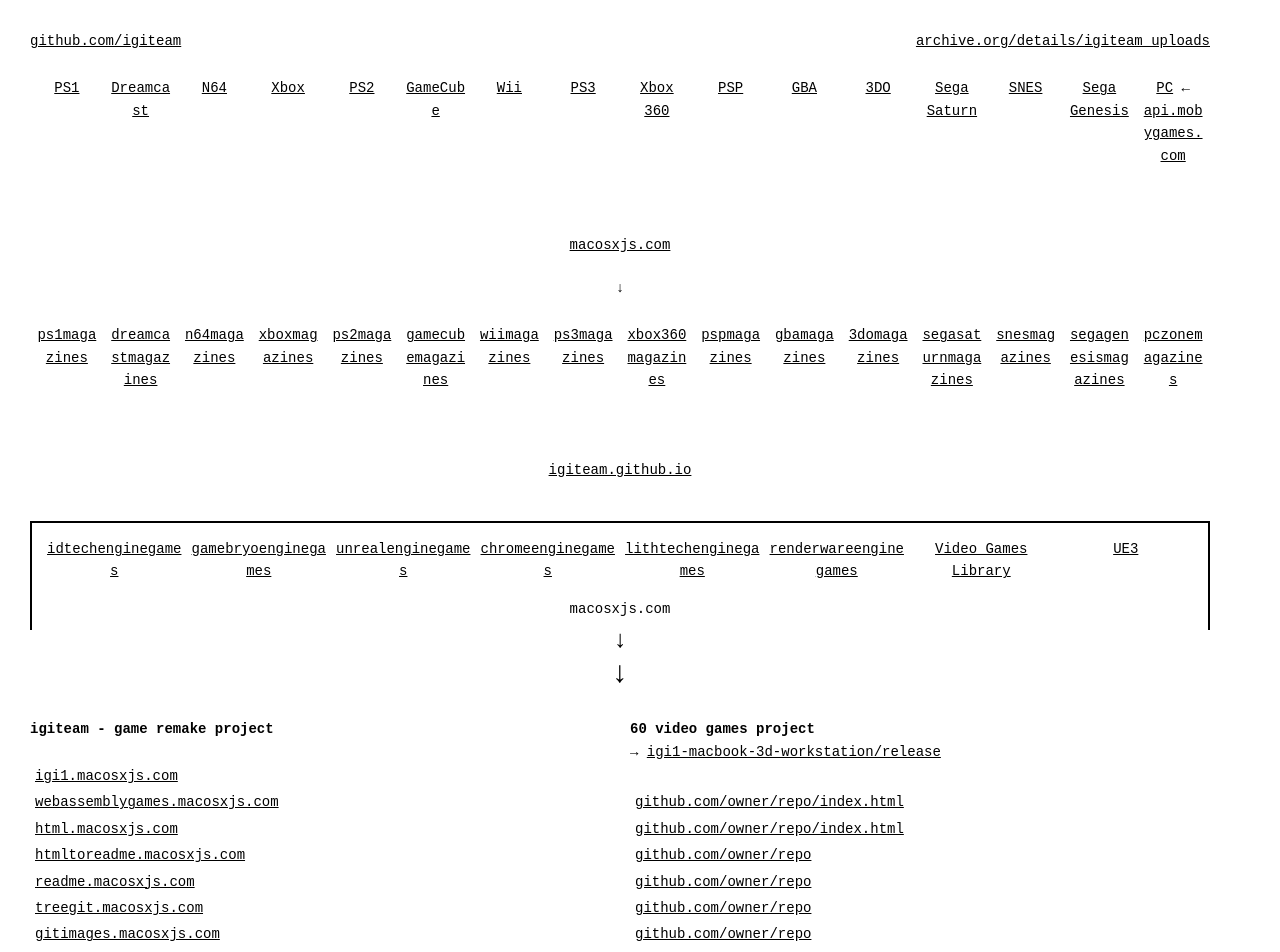
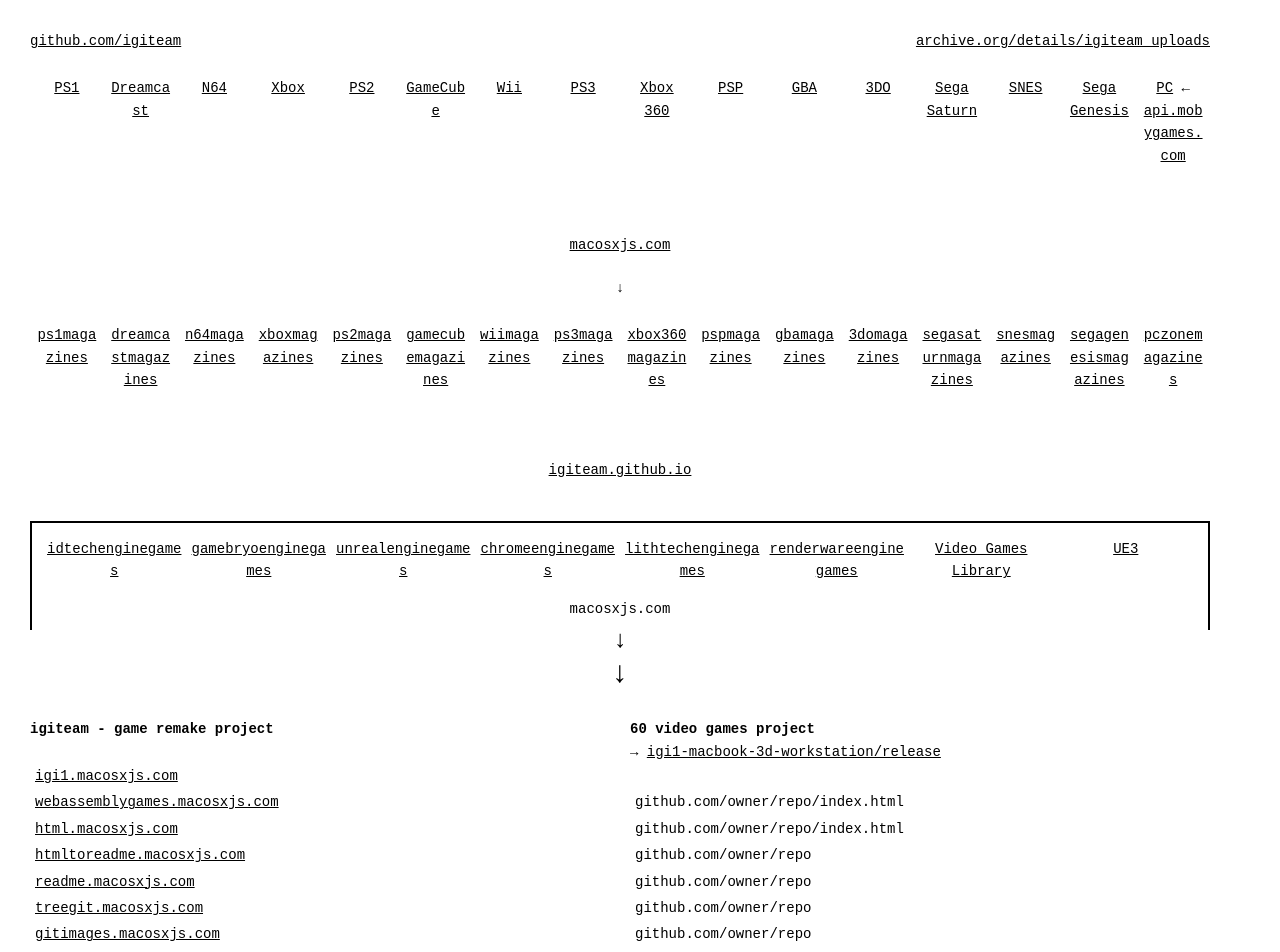
Before and after one commit to igiteam/igi, a plain HTML site: page index.html in a window 1280 px wide. Shown: the top 952 px of the page. Drawn offline with Linux system fonts and the light colour scheme.

Commit message:
Replace multiple GitHub links with text references

```diff
--- a/index.html
+++ b/index.html
@@ -350,13 +350,13 @@
                             <table class="list-table">
                                 <tbody>
                                     <tr><td>&nbsp;</td></tr>
-                                    <tr><td><a href="https://github.com/igiteam" target="_blank" rel="noopener">github.com/owner/repo/index.html</a></td></tr>
-                                    <tr><td><a href="https://github.com/igiteam" target="_blank" rel="noopener">github.com/owner/repo/index.html</a></td></tr>
-                                    <tr><td><a href="https://github.com/igiteam" target="_blank" rel="noopener">github.com/owner/repo</a></td></tr>
-                                    <tr><td><a href="https://github.com/igiteam" target="_blank" rel="noopener">github.com/owner/repo</a></td></tr>
-                                    <tr><td><a href="https://github.com/igiteam" target="_blank" rel="noopener">github.com/owner/repo</a></td></tr>
-                                    <tr><td><a href="https://github.com/igiteam" target="_blank" rel="noopener">github.com/owner/repo</a></td></tr>
-                                    <tr><td><a href="https://github.com/igiteam" target="_blank" rel="noopener">github.com/owner/repo</a></td></tr>
+                                    <tr><td>github.com/owner/repo/index.html</td></tr>
+                                    <tr><td>github.com/owner/repo/index.html</td></tr>
+                                    <tr><td>github.com/owner/repo</td></tr>
+                                    <tr><td>github.com/owner/repo</td></tr>
+                                    <tr><td>github.com/owner/repo</td></tr>
+                                    <tr><td>github.com/owner/repo</td></tr>
+                                    <tr><td>github.com/owner/repo</td></tr>
                                     <tr><td>&nbsp;</td></tr>
                                     <tr><td>&nbsp;</td></tr>
                                     <tr><td>youtube.com?v=video_id</td></tr>
```
